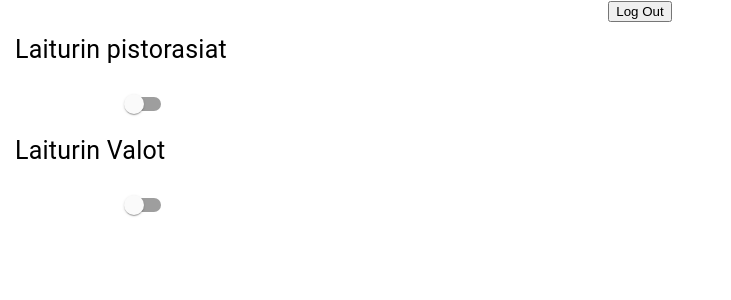
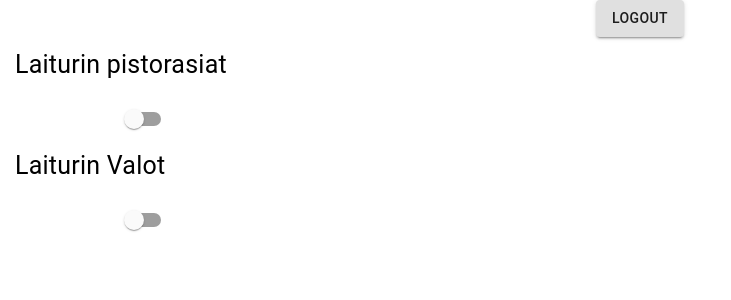
Before and after one commit to wolard/elcontrol, a React (Create React App) app: page /dashboard in a window 1280 px wide. Shown: the top 300 px of the page, without its empty margins (0-731 px from the left). Built offline with nearby package versions, Linux system fonts and the light colour scheme; no server answers.

Commit message:
restyled button

```diff
--- a/src/components/Dashboard.js
+++ b/src/components/Dashboard.js
@@ -5,6 +5,7 @@ import Grid from '@material-ui/core/Grid';
 import FormLabel from '@material-ui/core/FormLabel';
 import FormGroup from '@material-ui/core/FormGroup';
 import { withStyles, } from '@material-ui/core/styles';
+import Button from '@material-ui/core/Button';
 
 
 
@@ -49,6 +50,7 @@ const disconnectSocket = () => {
   console.log('Disconnecting socket...');
   if(socket) socket.disconnect();
 }
+/*
 const subscribeToChat = (cb) => {
 	socket.emit('my message', 'Hello there from React.');
   if (!socket) return(true);
@@ -57,7 +59,7 @@ const subscribeToChat = (cb) => {
     return cb(null, msg);
   });
 }
-
+*/
 const subscribeToMessages = (cb) => {
   if (!socket) return(true);
   socket.on('my broadcast', msg => {
@@ -217,7 +219,8 @@ useEffect(() => {
 
   return (
 <>
-<button onClick={handleLogout}>Log Out</button>
+
+<Button variant="contained" onClick={handleLogout}> logout</Button>
     <FormGroup row>
       <StyledFormlabel component="legend">Laiturin pistorasiat</StyledFormlabel>
     <Grid container  spacing={1}>
--- a/src/components/Landing.js
+++ b/src/components/Landing.js
@@ -1,4 +1,4 @@
-import React, {useState, useEffect} from 'react';
+import React, {useState,} from 'react';
 import { useHistory } from "react-router-dom";
 import { useForm, Controller } from "react-hook-form";
 import TextField from '@material-ui/core/TextField';
```
